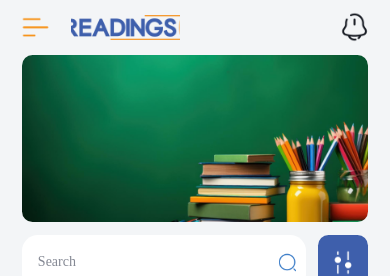
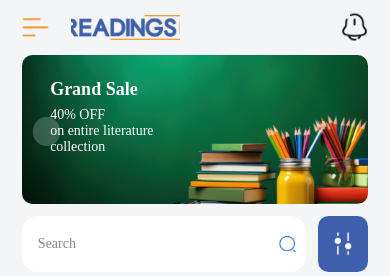
Before and after one commit to umairabhatti786/ReadingTest, a React Native app: screen /HomeScreen in a window 390 px wide. Shown: the top 276 px of the page. Built offline with nearby package versions, Linux system fonts and the light colour scheme.

Commit message:
home screen UI added

```diff
--- a/src/assets/icons/index.tsx
+++ b/src/assets/icons/index.tsx
@@ -1,6 +1,7 @@
 export default {
   apple: require("./apple.png"),
   ArrowLeft: require("./ArrowLeft.png"),
+  ArrowBack: require("./ArrowBack.png"),
   box: require("./box.png"),
   check: require("./check.png"),
   Eye: require("./Eye.png"),
--- a/src/screens/main/HomeScreen/index.tsx
+++ b/src/screens/main/HomeScreen/index.tsx
@@ -1,12 +1,12 @@
+import React from "react";
 import {
   Image,
+  ImageBackground,
   ScrollView,
   StyleSheet,
-  Text,
   TouchableOpacity,
   View,
 } from "react-native";
-import React from "react";
 import { scale, verticalScale, moderateScale } from "react-native-size-matters";
 
 import HeaderBtmTabs from "../../../components/HeaderBtmTabs";
@@ -40,8 +40,31 @@ const HomeScreen = ({ navigation }: HomeScreenProps) => {
     <View style={styles.screenContainer}>
       <View style={styles.content}>
         <HeaderBtmTabs />
-        <Image source={imgs.homeImg} style={styles.img} />
-
+        {/* <Image source={imgs.homeImg} style={styles.img} /> */}
+        <View style={{ overflow: "hidden" }}>
+          <ImageBackground
+            source={imgs.homeImg}
+            style={styles.img}
+            imageStyle={{ borderRadius: moderateScale(10) }}
+          >
+            <TouchableOpacity style={styles.arrowCircle}>
+              <Image source={icons.ArrowBack} style={styles.ArrowBack} />
+            </TouchableOpacity>
+            <View style={styles.txtAtImg}>
+              <CustomText
+                text={"Grand Sale"}
+                color={Colors.white}
+                fontWeight="bold"
+                size={18}
+              />
+              <CustomText
+                text={`40% OFF\non entire literature \ncollection`}
+                color={Colors.white}
+                marginTop={5}
+              />
+            </View>
+          </ImageBackground>
+        </View>
         {/* .............search................ */}
         <View style={styles.search}>
           <CustomTextInput
@@ -102,10 +125,30 @@ const styles = StyleSheet.create({
   },
   img: {
     width: "100%",
-    height: verticalScale(135),
+    height: verticalScale(120),
+    //height: 138,
     alignSelf: "center",
     marginTop: verticalScale(10),
-    borderRadius: moderateScale(10),
+  },
+  txtAtImg: {
+    marginTop: verticalScale(20),
+    marginLeft: scale(25),
+  },
+  arrowCircle: {
+    width: scale(24),
+    height: verticalScale(24),
+    borderRadius: moderateScale(50),
+    backgroundColor: Colors.white,
+    opacity: 0.2,
+    position: "absolute",
+    top: verticalScale(50),
+    left: scale(10),
+    alignItems: "center",
+    justifyContent: "center",
+  },
+  ArrowBack: {
+    width: scale(12),
+    height: verticalScale(12),
   },
   btn: {
     width: scale(45),
```
Also changed, not shown: src/screens/main/BookDetails/index.tsx (added, +14 -0 lines), src/assets/icons/ArrowBack.png (added).
